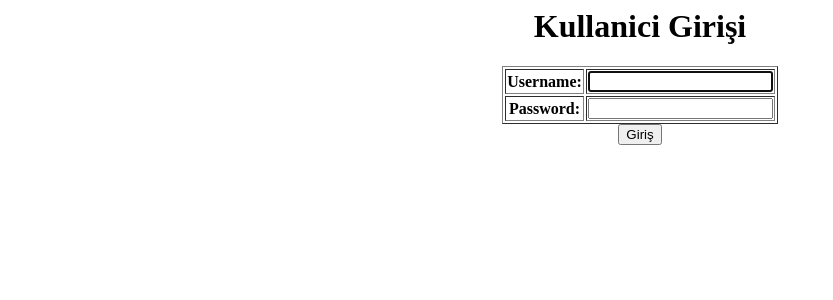
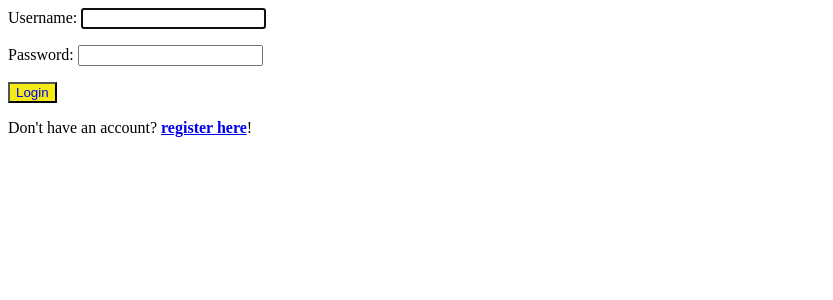
Before and after one commit to muzafferkadir/HipoStaj, a Django app: page /login in a window 1280 px wide. Shown: the top 300 px of the page, without its empty margins (0-833 px from the left). Run offline with Django 3.2, Linux system fonts and the light colour scheme.

Commit message:
Login page and views are created

```diff
--- a/HipoFood/recipe/templates/login.html
+++ b/HipoFood/recipe/templates/login.html
@@ -4,14 +4,15 @@
     <title>Hoşgeldiniz | Giriş</title>
 </head>
 <body>
-{% if giris_kontrol.errors %}
-    <font color="red"><center><p>Kullanıcı Adı veya Şifre Yanlış!</p></center> </font>
-{% endif %}
-<center><h1>Kullanici Girişi</h1>
-    <form action="/" method="post">{% csrf_token %}
-        <table border="1">{{ form }}</table>
-        <input type="submit" value="Giriş"/>
+{% block content %}
+<div class="container">
+    <form method="POST">
+    {% csrf_token %}
+    {{form.as_p}}
+        <button style="background-color:#F4EB16; color:blue" class="btn btn-outline-info" type="submit">Login</button>
     </form>
-</center>
+    Don't have an account? <a href="/register" target="blank"><strong>register here</strong></a>!
+</div>
+{% endblock %}
 </body>
 </html>
--- a/HipoFood/recipe/templates/recipeList.html
+++ b/HipoFood/recipe/templates/recipeList.html
@@ -1,10 +1,8 @@
-<a href="{% url 'Login' %}"><span> Giriş yap </span></a></br>
-
 {% if user.is_authenticated %}
 <li>User: {{ user.get_username }}</li>
 <a href="{% url 'New' %}"><span> yeni tarif </span></a>
 {% else %}
-
+<a href="{% url 'Login' %}"><span> Giriş yap </span></a></br>
 {% endif %}
 
 <p> {{ user.id }}</p>
--- a/HipoFood/recipe/urls.py
+++ b/HipoFood/recipe/urls.py
@@ -2,6 +2,7 @@ from django.contrib import admin
 from django.urls import path
 from . import views
 from django.conf.urls import url
+from django.contrib.auth import views as auth_views
 
 urlpatterns = [
     path('', views.ListingRecipes, name='Recipes'),
--- a/HipoFood/recipe/views.py
+++ b/HipoFood/recipe/views.py
@@ -1,14 +1,11 @@
-from django.shortcuts import render
+from django.shortcuts import render,redirect
 from django.views.generic import ListView, DetailView
 from django.views.generic.edit import CreateView, UpdateView
 from django.utils import timezone
 from .models import Recipe
 from .forms import RecipeForm
-from django.contrib.auth.forms import *
-from django.contrib.auth import *
-from django.contrib.auth.decorators import *
-from django.http import *
-from django.shortcuts import redirect
+from django.contrib.auth import authenticate,login
+from django.contrib.auth.forms import AuthenticationForm
 
 class RecipeListView(ListView):
 
@@ -41,19 +38,25 @@ def NewRecipe(request):
 
 
 def LoginPage(request):
-    form = AuthenticationForm
-    if(request.method=='POST'):
-        username = request.method['username']
-        password = request.method['password']
-        giris_kontrol = AuthenticationForm(data=request.POST)
-        if(giris_kontrol.is_valid()):
-            kullanici = authenticate(username=username,password=password)
-            login(request,kullanici)
-            return HttpResponseRedirect('/')
-    return render(request,'login.html',locals())
-
-#def bilgi(request):
-#    oku = request.user.id
-#    if(not oku):
-#        return HttpResponseRedirect('/')
-#    return render(request,'bilgi.html',locals())
+    if request.method == 'POST':
+        form = AuthenticationForm(request=request, data=request.POST)
+        if form.is_valid():
+            username = form.cleaned_data.get('username')
+            password = form.cleaned_data.get('password')
+            user = authenticate(username=username, password=password)
+            if user is not None:
+                login(request, user)
+                return redirect('/')
+    form = AuthenticationForm()
+    return render(request = request,
+                    template_name = "login.html",
+                    context={"form":form})
+    #username = request.POST.get('username')
+    #password = request.POST.get('password')
+    #user = authenticate(request,username=username,password=password)
+    #if user is not None:
+    #    login(request,user)
+    #    return render(request,'login.html',locals())
+    #else:
+    #    print("HATALI GİRİŞ")
+    #    return render(request,'login.html',locals())
```
Also changed, not shown: HipoFood/db.sqlite3.
